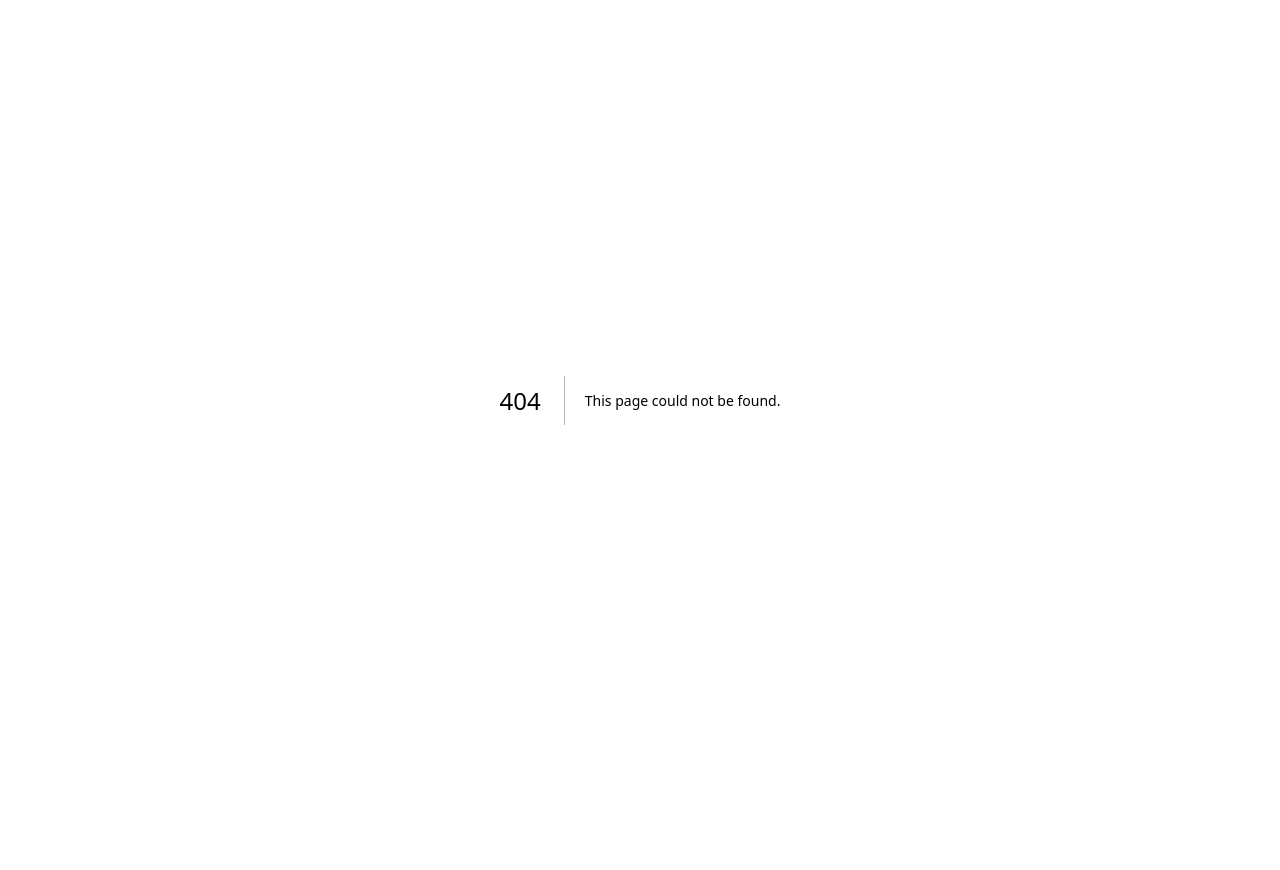
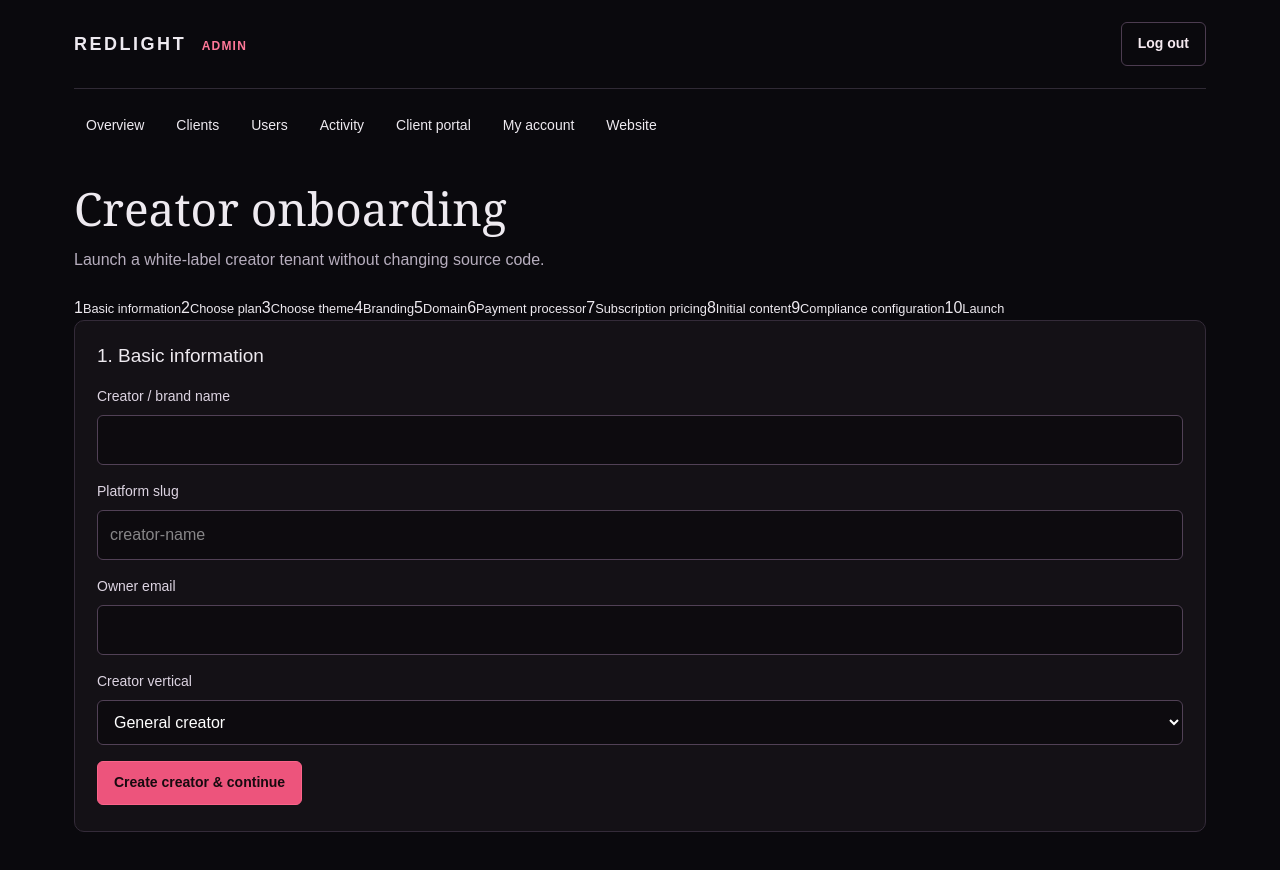
Before and after one commit to apexmarketingautomations/redlightdist, a Next.js app: page /admin/onboarding in a window 1280 px wide. Before the commit this address had no page. Shown: the top 870 px of the page. Before the commit the page ends 800 px from the top, so only its background shows below. Built offline with nearby package versions, Linux system fonts and the light colour scheme; no server answers.

Commit message:
Build ten-step creator onboarding wizard

```diff
--- /dev/null
+++ b/app/admin/onboarding/page.tsx
@@ -0,0 +1,30 @@
+import { OfficeShell } from "@/app/components/office-shell";
+import { ActionForm } from "@/app/components/action-form";
+import { startCreatorOnboarding, creatorOnboardingStep } from "@/src/server/admin/onboarding";
+import { withPlatformAdmin } from "@/src/server/backoffice/access";
+
+const steps=["Basic information","Choose plan","Choose theme","Branding","Domain","Payment processor","Subscription pricing","Initial content","Compliance configuration","Launch"];
+
+export default async function OnboardingPage({searchParams}:{searchParams:Promise<{creatorId?:string;step?:string}>}){
+  const search=await searchParams; const step=Math.max(1,Math.min(10,Number(search.step)||1)); const creatorId=search.creatorId;
+  const creator=creatorId?await withPlatformAdmin(async client=>(await client.query<{id:string;name:string;slug:string;status:string}>("SELECT id,name,slug,status::text FROM creators WHERE id=$1 AND deleted_at IS NULL",[creatorId])).rows[0]??null):null;
+  if(step>1&&!creator) return <OfficeShell admin title="Creator onboarding" description="The selected onboarding workspace could not be found."><a className="office-button" href="/admin/onboarding">Start a new creator</a></OfficeShell>;
+  return <OfficeShell admin title="Creator onboarding" description="Launch a white-label creator tenant without changing source code.">
+    <div className="onboarding-progress">{steps.map((label,index)=><span key={label} className={index+1===step?"active":index+1<step?"done":""}>{index+1}<small>{label}</small></span>)}</div>
+    {creator&&<p className="office-notice">Configuring <strong>{creator.name}</strong> · {creator.slug} · {creator.status}</p>}
+    {step===1&&<section className="office-panel"><h2>1. Basic information</h2><ActionForm action={startCreatorOnboarding} label="Create creator & continue"><label>Creator / brand name<input name="name" required maxLength={120}/></label><label>Platform slug<input name="slug" required pattern="[a-z0-9]+(-[a-z0-9]+)*" placeholder="creator-name"/></label><label>Owner email<input name="ownerEmail" type="email" required/></label><label>Creator vertical<select name="vertical" defaultValue="creator"><option value="creator">General creator</option><option value="adult">Adult creator</option><option value="fitness">Fitness</option><option value="influencer">Influencer</option><option value="musician">Musician</option><option value="coach">Coach</option><option value="model">Model</option><option value="podcaster">Podcaster</option><option value="other">Other</option></select></label></ActionForm></section>}
+    {creator&&step===2&&<Step creatorId={creator.id} step="2" title="2. Choose plan"><label>Plan<select name="plan" defaultValue="pro"><option value="starter">Starter — $149/month</option><option value="pro">Pro — $299/month</option><option value="elite">Elite — starting at $599/month</option></select></label></Step>}
+    {creator&&step===3&&<Step creatorId={creator.id} step="3" title="3. Choose theme"><label>Theme<select name="preset" defaultValue="dark"><option value="luxury">Luxury</option><option value="dark">Dark</option><option value="minimal">Minimal</option><option value="glam">Pink / Glam</option><option value="lifestyle">Lifestyle</option></select></label></Step>}
+    {creator&&step===4&&<Step creatorId={creator.id} step="4" title="4. Branding"><label>Bio<textarea name="bio" rows={6}/></label><label>Primary color<input name="primaryColor" type="color" defaultValue="#ff355d"/></label><label>Secondary color<input name="secondaryColor" type="color" defaultValue="#2a2732"/></label><label>Accent color<input name="accentColor" type="color" defaultValue="#ff7090"/></label></Step>}
+    {creator&&step===5&&<Step creatorId={creator.id} step="5" title="5. Domain"><label>Custom hostname<input name="hostname" placeholder="creatorname.com"/></label><p>Leave blank to launch on the platform subdomain first. Custom-domain DNS verification and SSL activation are tracked separately.</p></Step>}
+    {creator&&step===6&&<Step creatorId={creator.id} step="6" title="6. Payment processor"><label>Processor<select name="provider" defaultValue="later"><option value="later">Configure later</option><option value="ccbill">CCBill</option><option value="segpay">Segpay</option><option value="stripe">Stripe — eligible non-adult verticals only</option></select></label><label>Merchant / account reference<input name="merchantReference"/></label><p>This stores only the merchant reference. API credentials belong in server-side secrets, never creator-visible settings.</p></Step>}
+    {creator&&step===7&&<Step creatorId={creator.id} step="7" title="7. Subscription pricing"><label>Membership name<input name="tierName" defaultValue="Premium" required/></label><label>Membership slug<input name="tierSlug" defaultValue="premium" pattern="[a-z0-9]+(-[a-z0-9]+)*" required/></label><label>Monthly price<input name="price" type="number" min="0" step="0.01" defaultValue="19.99" required/></label></Step>}
+    {creator&&step===8&&<Step creatorId={creator.id} step="8" title="8. Initial content"><label>First post title<input name="title"/></label><label>Post body<textarea name="body" rows={6}/></label><label>Status<select name="publish" defaultValue="draft"><option value="draft">Save draft</option><option value="published">Publish when site launches</option></select></label></Step>}
+    {creator&&step===9&&<Step creatorId={creator.id} step="9" title="9. Compliance configuration"><label>Age gate<select name="ageGate" defaultValue="on"><option value="on">Enabled</option><option value="off">Disabled for non-age-restricted vertical</option></select></label><label>Jurisdiction rules<select name="jurisdictionMode" defaultValue="legal_review"><option value="legal_review">Requires legal review</option><option value="configured">Configured by approved policy</option></select></label><label>Creator identity verification<select name="identityStatus" defaultValue="pending"><option value="pending">Pending</option><option value="review_required">Review required</option><option value="verified">Verified by approved process</option></select></label><p>Mark identity verified only when the platform has actual verification evidence. The application does not invent jurisdiction-specific legal rules.</p></Step>}
+    {creator&&step===10&&<Step creatorId={creator.id} step="10" title="10. Launch" label="Finish onboarding"><label>Launch decision<select name="launch" defaultValue="keep_draft"><option value="keep_draft">Keep draft</option><option value="launch">Run launch checks and activate</option></select></label><p>Activation requires a plan, theme, membership price, owner access, and verified creator identity. Missing requirements fail closed.</p></Step>}
+  </OfficeShell>;
+}
+
+function Step({creatorId,step,title,label="Save & continue",children}:{creatorId:string;step:string;title:string;label?:string;children:React.ReactNode}){
+  return <section className="office-panel"><h2>{title}</h2><ActionForm action={creatorOnboardingStep} label={label}><input type="hidden" name="creatorId" value={creatorId}/><input type="hidden" name="step" value={step}/>{children}</ActionForm></section>;
+}
```
